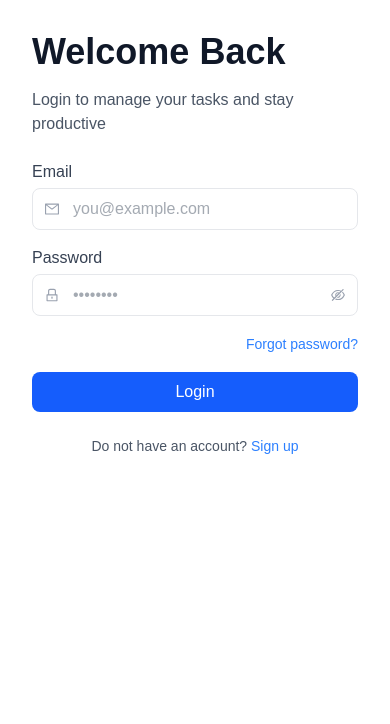
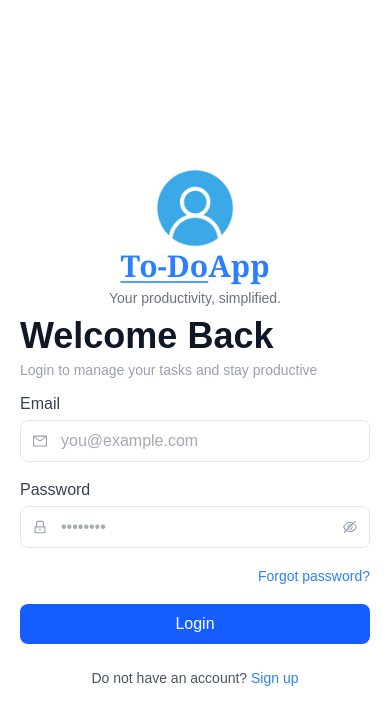
Before and after one commit to meanstack9716/fullStackTodoApp, a Next.js app in the folder frontend/: page /auth/login in a window 390 px wide. Shown: the top 724 px of the page. Built offline with nearby package versions, Linux system fonts and the light colour scheme.

Commit message:
improve ui in login and signUp and functionality in forgot

```diff
--- a/frontend/src/app/auth/forget-password/page.tsx
+++ b/frontend/src/app/auth/forget-password/page.tsx
@@ -1,6 +1,6 @@
 "use client";
 
-import { useState, useRef } from "react";
+import { useState, useRef, useEffect } from "react";
 import Button from "@/component/Button";
 import InputField from "@/component/InputField";
 import PasswordField from "@/component/PasswordField";
@@ -8,6 +8,7 @@ import Image from "next/image";
 import Link from "next/link";
 import { AiOutlineMail } from "react-icons/ai";
 import { validateEmail, validatePassword } from "../../../../utils/validators";
+import { HtmlContext } from "next/dist/server/route-modules/pages/vendored/contexts/entrypoints";
 
 export default function ForgetPassword() {
   const [step, setStep] = useState<"email" | "otp" | "reset">("email");
@@ -36,16 +37,55 @@ export default function ForgetPassword() {
 
   const handleChange = (e: React.ChangeEvent<HTMLInputElement>) => {
     const { name, value } = e.target;
-    setFormData((prev) => ({ ...prev, [name]: value }));
+    let formattedValue = value;
+    if (name === "email") {
+      formattedValue = value.trim().toLowerCase();
+    }
+    setFormData((prev) => ({ ...prev, [name]: formattedValue }));
 
     let error = "";
-    if (name === "email") error = validateEmail(value) ?? "";
+    if (name === "email") error = validateEmail(formattedValue) ?? "";
     if (name === "password") error = validatePassword(value) ?? "";
     if (name === "confirmPassword")
       error = value !== formData.password ? "Passwords do not match" : "";
 
     setErrors((prev) => ({ ...prev, [name]: error }));
   };
+
+  const handleOtpPaste = (e: React.ClipboardEvent<HTMLInputElement>) => {
+    e.preventDefault();
+    const otpPaste = e.clipboardData.getData("text").replace(/\D/g, "").slice(0, 5);
+    if (!otpPaste) return;
+    const otpArray = otpPaste.split("");
+    while (otpArray.length < 5) otpArray.push("");
+    setFormData((prev) => ({ ...prev, otp: otpArray }));
+    const lastIndex = Math.min(otpPaste.length - 1, 4);
+    otpRefs.current[lastIndex]?.focus();
+  }
+
+  const handleOtpKeyDown = (e: React.KeyboardEvent<HTMLInputElement>, index: number) => {
+    if (e.key === 'Backspace' && !formData.otp[index] && index > 0) {
+      otpRefs.current[index - 1]?.focus();
+    }
+    if (e.key === "ArrowLeft" && index > 0) {
+      otpRefs.current[index - 1]?.focus();
+    }
+    if (e.key === "ArrowRight" && index < 4) {
+      otpRefs.current[index + 1]?.focus();
+    }
+  }
+
+  useEffect(()=>{
+    if(step === "email"){
+      document.querySelector<HTMLInputElement>('input[name="email"]')?.focus();
+    }
+    if(step === "otp"){
+      otpRefs.current[0]?.focus();
+    }
+    if(step === "reset"){
+      document.querySelector<HTMLInputElement>('input[name="password"]')?.focus();
+    }
+  },[step])
 
   const handleSubmit = (e: React.FormEvent) => {
     e.preventDefault();
@@ -181,6 +221,8 @@ export default function ForgetPassword() {
                       maxLength={1}
                       className={`w-12 h-12 lg:w-15 lg:h-15 text-center text-black border rounded-md text-lg focus:ring focus:outline-none
                        ${errors.otp ? "border-red-500 " : "border-gray-200"}`}
+                      onPaste={i === 0 ? handleOtpPaste : undefined}
+                      onKeyDown={(e) => handleOtpKeyDown(e, i)}
                       value={formData.otp[i]}
                       onChange={(e) => handleOtpChange(e.target.value, i)}
                     />
--- a/frontend/src/app/auth/login/page.tsx
+++ b/frontend/src/app/auth/login/page.tsx
@@ -44,8 +44,8 @@ export default function Login() {
 
 
     return (
-        <div className="min-h-screen flex flex-col md:flex-row">
-            <div className="md:w-1/2 hidden md:flex items-center justify-center bg-blue-50 p-8">
+        <div className="min-h-screen flex flex-col md:flex-row justify-center">
+            <div className="md:w-1/2 hidden md:flex items-center justify-center bg-blue-50 min-h-screen">
                 <div className="text-center">
                     <Image
                         src="/images/login.png"
@@ -62,10 +62,30 @@ export default function Login() {
                 </div>
             </div>
 
-            <div className="md:w-1/2 flex items-center justify-center bg-white p-8">
+            <div className="md:w-1/2 flex justify-center items-center bg-white">
                 <div className="w-full max-w-md">
-                    <h1 className="text-4xl font-bold text-gray-900 mb-4">Welcome Back</h1>
-                    <p className="text-gray-600 mb-6">
+                    <div className="flex flex-col md:hidden justify-center items-center w-full mt-5">
+                        <Image
+                            src="/images/mobile-login.png"
+                            alt="login image"
+                            width={80}
+                            height={80}
+                            className="mx-auto"
+                        />
+
+                        <h1 className="text-3xl font-bold text-blue-500 font-serif text-center">
+                            <span className="underline decoration-blue-400 decoration-2 underline-offset-4">
+                                To-Do
+                            </span>
+                            App
+                        </h1>
+                        <p className="text-gray-500 text-sm mt-1">
+                            Your productivity, simplified.
+                        </p>
+                    </div>
+                    <div className="px-5 py-2">
+                        <h1 className="text-4xl font-bold text-gray-900 mb-1 md:mb-4">Welcome Back</h1>
+                        <p className="text-sm text-gray-400 mb-3 md:mb-6">
                             Login to manage your tasks and stay productive
                         </p>
 
@@ -110,5 +130,6 @@ export default function Login() {
                     </div>
                 </div>
             </div>
+        </div>
     );
 }
--- a/frontend/src/app/auth/signup/page.tsx
+++ b/frontend/src/app/auth/signup/page.tsx
@@ -77,10 +77,18 @@ export default function Signup() {
     <div className="min-h-screen flex flex-col md:flex-row">
       <div className="md:w-1/2 flex items-center justify-center bg-white px-5 lg:px-0 py-5">
         <div className="w-full max-w-md">
+          <h1 className="text-5xl font-bold text-blue-500 font-[cursive] md:hidden text-center mb-3">
+            <span className="underline decoration-blue-400 decoration-2 underline-offset-4">
+              To-Do
+            </span>
+            App
+          </h1>
+
           <h1 className="text-2xl xl:text-4xl font-bold text-gray-900 mb-1 lg:mb-2">Create Account</h1>
           <p className="text-sm xl:text-base text-gray-600 mb-2 lg:mb-4">
             Sign up to manage your tasks and stay productive
           </p>
+
 
           <form onSubmit={handleSignup} className="space-y-4">
             <InputField
```
Also changed, not shown: frontend/public/images/mobile-login.png (added), frontend/public/images/mobileLogin.png (added). Lines whose indentation alone changed are shown as unchanged.
